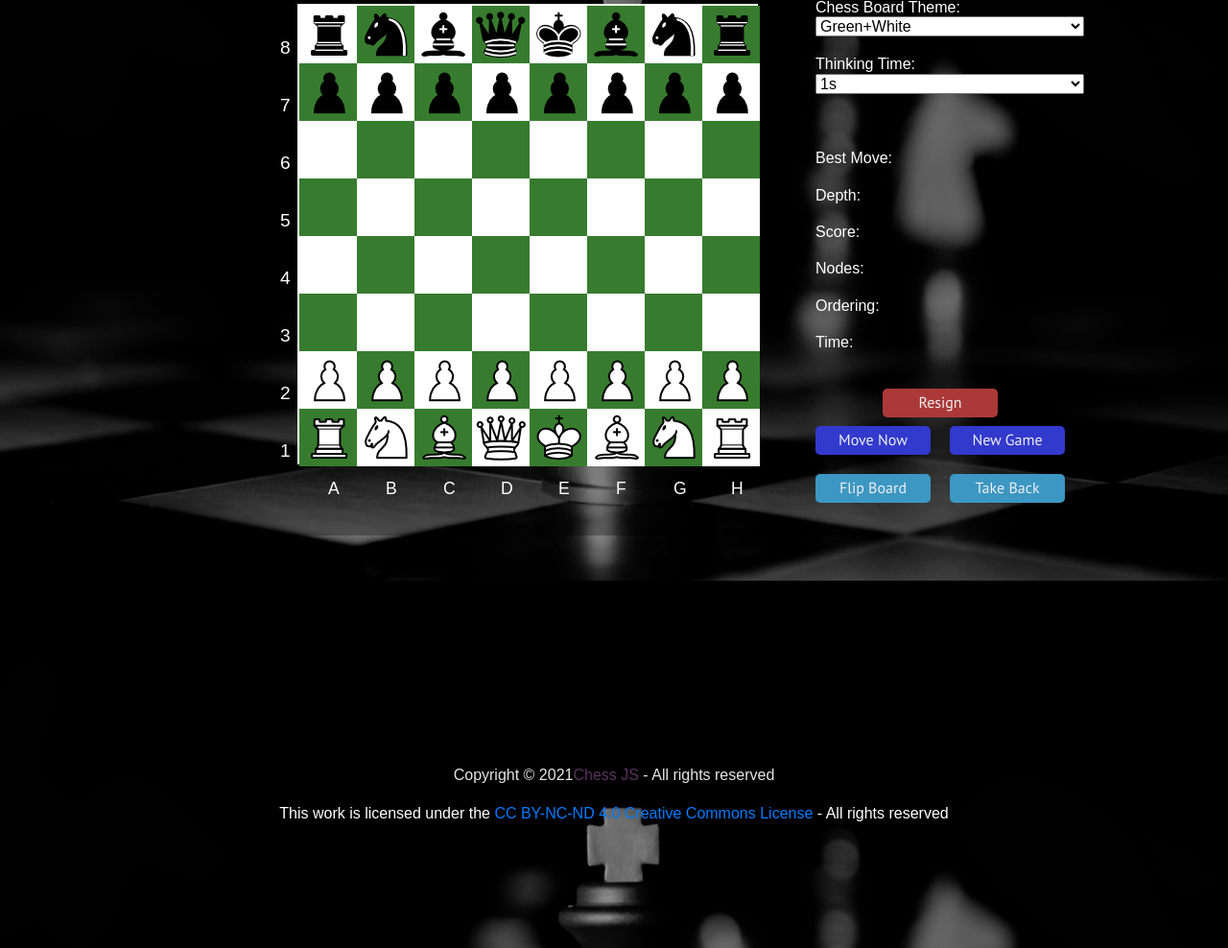
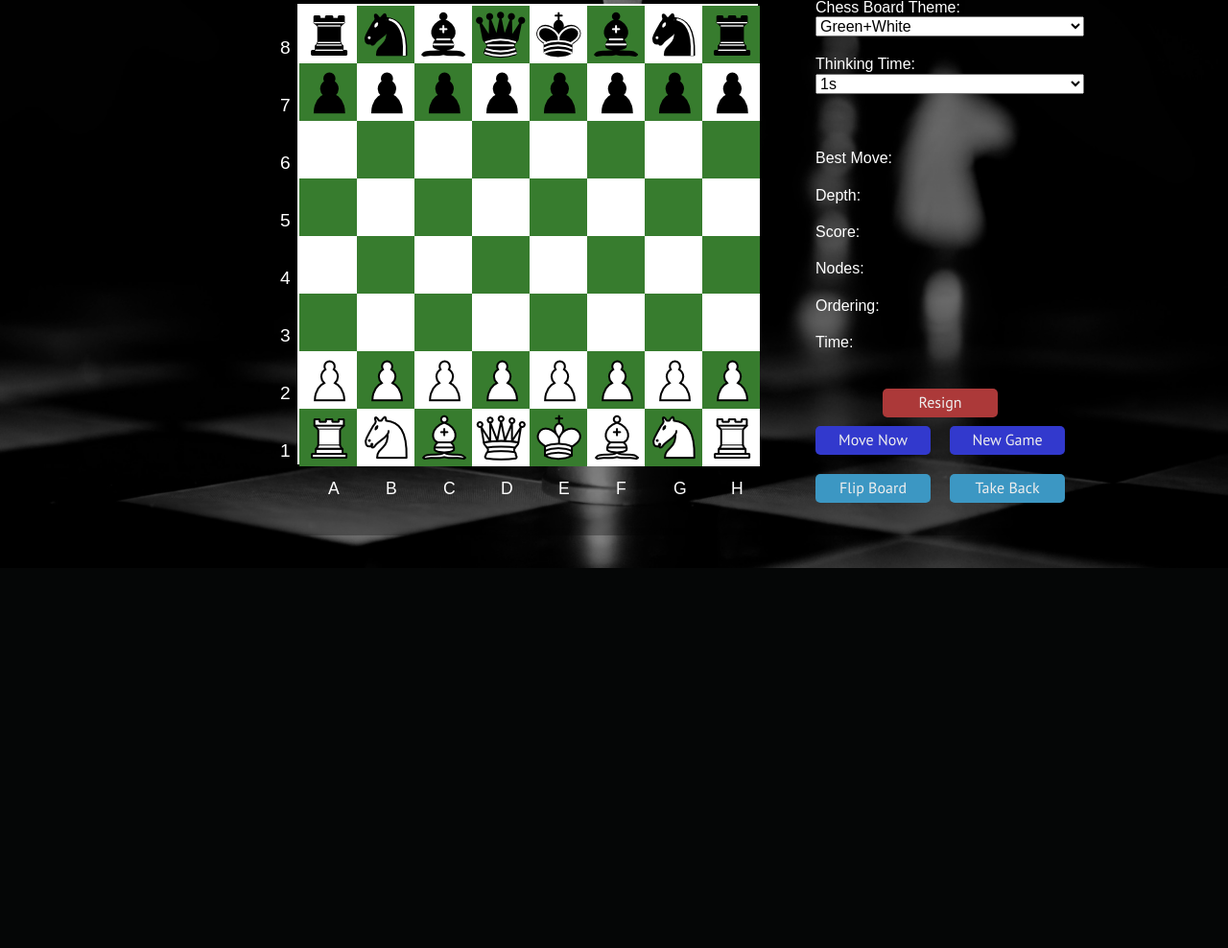
Before and after one commit to ashishpapanai/chessJS, a Flask app: page / in a window 1280 px wide. Shown: the part 242-1230 px from the top of the page at 96% size. After the commit the page ends 834 px from the top, so only its background shows below. Run offline with Flask 2, Linux system fonts and the light colour scheme; some libraries are stand-ins or nearby versions; some web fonts are replaced.

Commit message:
Footer removed

```diff
--- a/static/styles.css
+++ b/static/styles.css
@@ -308,23 +308,6 @@ h1 {
     height: 60px;
 }
 
-.footer {
-    padding-top: 4rem;
-    text-align: center;
-    position: relative;
-    margin-top: 100px;
-  }
-  .footer .p-small {
-    padding-top: 9rem;
-    opacity: 0.9;
-  }
-  .footer .p-small2{
-    position: relative
-  }
-
-  .footer .foot {
-    color: #643969;
-  }
 
 .Dark1 {
     background-color: rgb(55, 124, 46);
--- a/templates/template.html
+++ b/templates/template.html
@@ -63,11 +63,6 @@
         {% block body%}
             {% endblock %}
 
-            <div class="footer">
-                <br/>
-                <p class="p-small">Copyright © 2021<a class="foot" href="https://chessjs.tech/">Chess JS</a> - All rights reserved</p>
-                <p class="p-small-2">This work is licensed under the  <a href="https://creativecommons.org/licenses/by-nc-nd/4.0/">CC BY-NC-ND 4.0 Creative Commons License</a> - All rights reserved</p>
-              </div>
 
     </body>
 </html>
```
